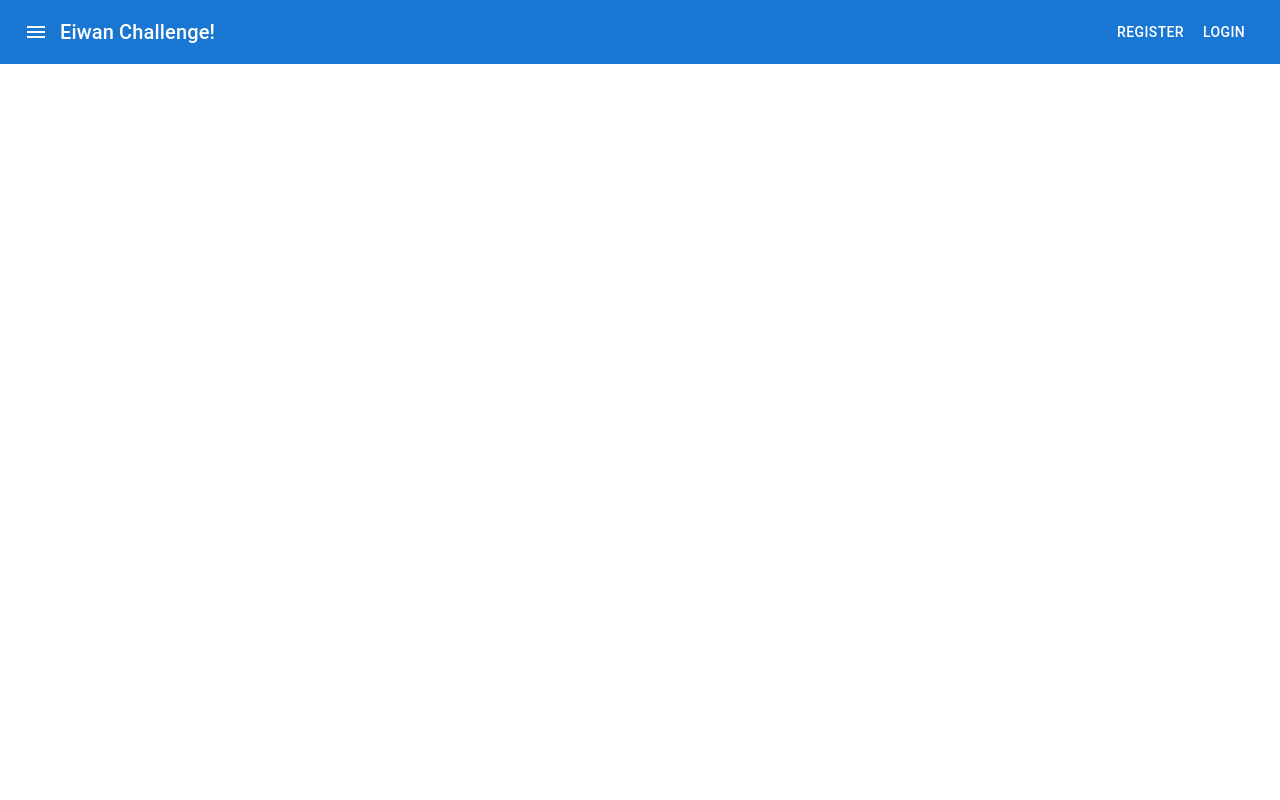
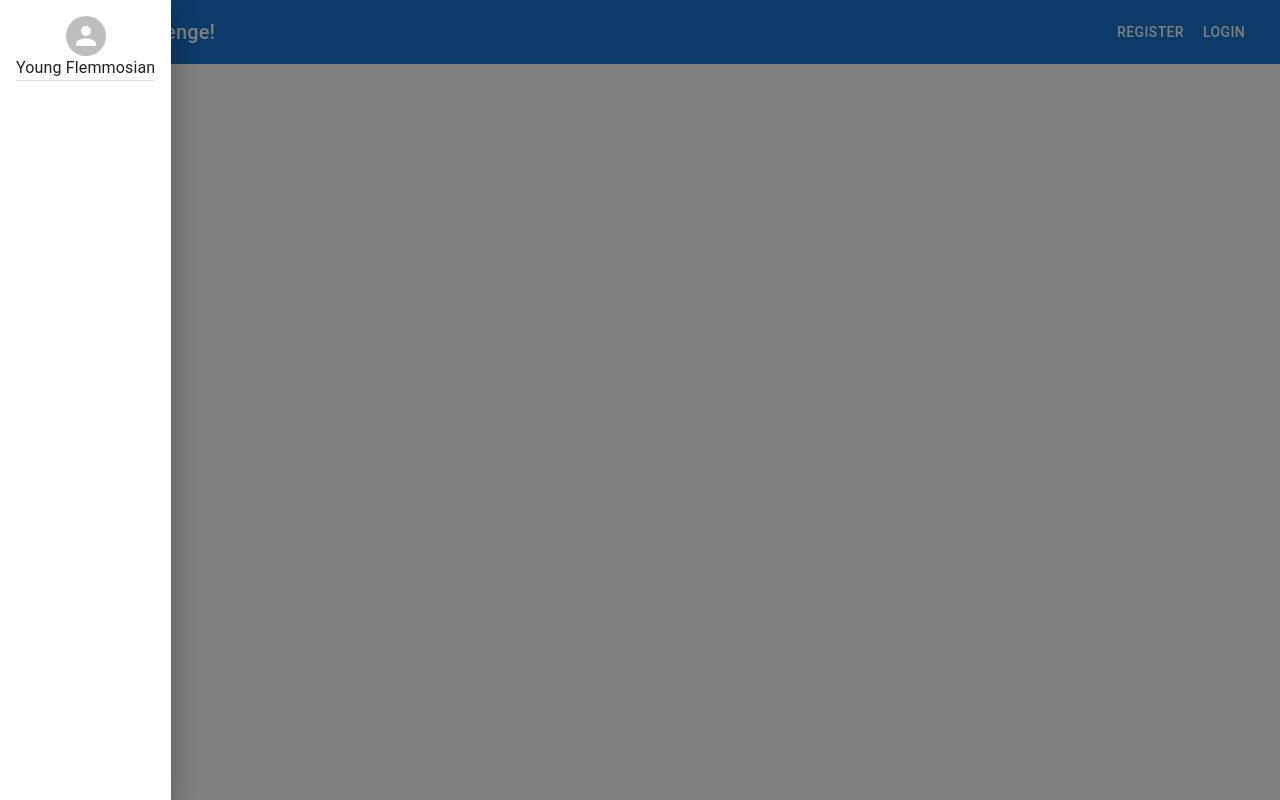
Before and after one commit to bsrodrigue/eiwan_challenge, a React (Create React App) app: page / in a window 1280 px wide. Both pictures are taken after a click on the button "menu". Built offline with nearby package versions, Linux system fonts and the light colour scheme.

Commit message:
can open/close sidebar

```diff
--- a/src/App.tsx
+++ b/src/App.tsx
@@ -1,13 +1,18 @@
-import React from 'react';
-import { Box, AppBar, Toolbar, IconButton, Typography, Button } from '@mui/material';
+import React, { useState } from 'react';
+import { Box, AppBar, Toolbar, IconButton, Typography, Button, Drawer, Divider, Avatar } from '@mui/material';
 import { Menu as MenuIcon } from '@mui/icons-material';
 interface Props {
 
 }
 
-const ToggleButton = () => {
+interface ToggleButtonProps {
+  onClick: any;
+}
+const ToggleButton: React.FC<ToggleButtonProps> = (props: ToggleButtonProps) => {
+  const { onClick } = props;
   return (
     <IconButton
+      onClick={onClick}
       size="large"
       edge="start"
       color="inherit"
@@ -18,12 +23,34 @@ const ToggleButton = () => {
   );
 };
 
+const Sidebar: React.FC = () => {
+
+  return (
+    <Box sx={{ margin: "1em" }}>
+
+      <Box sx={{ display: "flex", flexDirection: "column", alignItems: "center" }}>
+        <Avatar />
+        <Typography>
+          Young Flemmosian
+        </Typography>
+      </Box>
+
+      <Divider />
+
+    </Box>
+  );
+}
+
 const App: React.FC<Props> = () => {
+  // States
+  const [SidebarIsOpen, setSidebarIsOpen] = useState<boolean>(false);
+
+
   return (
     <Box>
       <AppBar position="static">
         <Toolbar>
-          <ToggleButton />
+          <ToggleButton onClick={() => { setSidebarIsOpen(true) }} />
           <Typography variant="h6" component="div" sx={{ flexGrow: 1 }}>
             Eiwan Challenge!
           </Typography>
@@ -31,6 +58,10 @@ const App: React.FC<Props> = () => {
           <Button color="inherit">Login</Button>
         </Toolbar>
       </AppBar>
+
+      <Drawer anchor="left" open={SidebarIsOpen} onClose={() => { setSidebarIsOpen(false) }}>
+        <Sidebar />
+      </Drawer>
     </Box>
   );
 }
```
